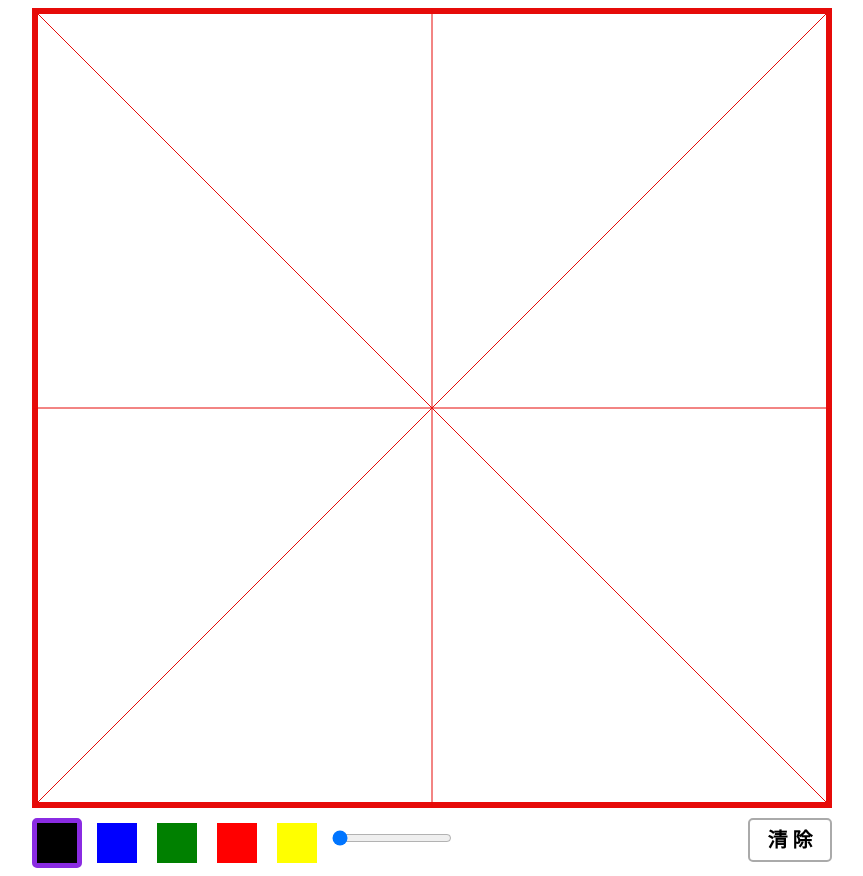
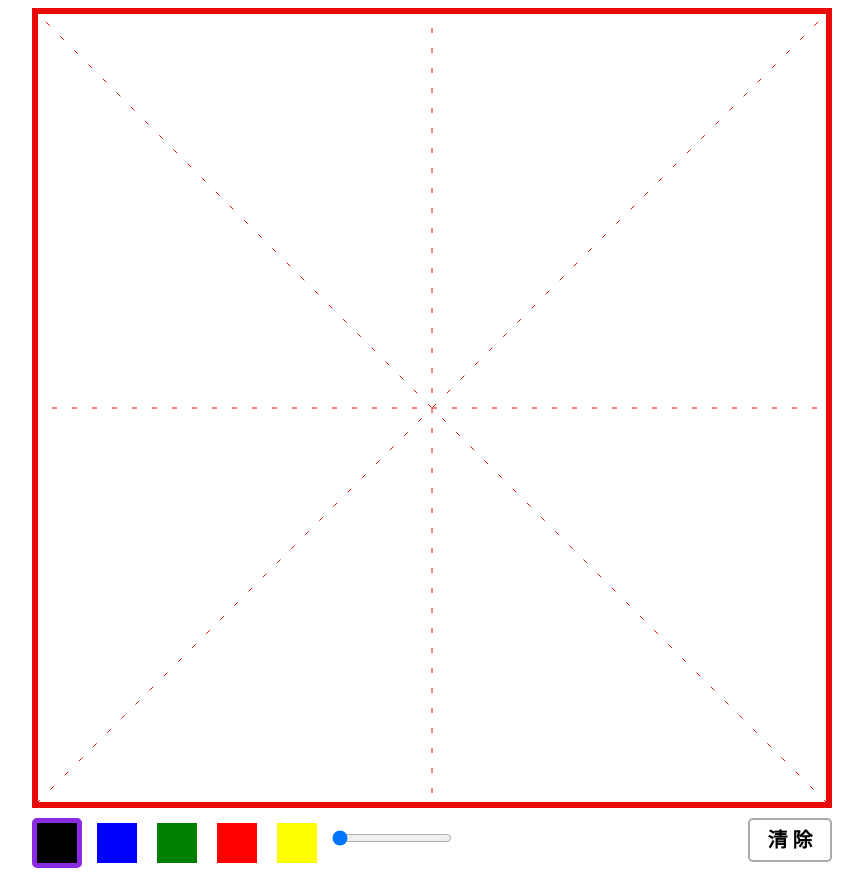
Before and after one commit to MyAbcd/learnToWrite, a plain HTML site: page index.html in a window 1280 px wide. Shown: the whole page, without its empty margins (208-1071 px from the left). Drawn offline with Linux system fonts and the light colour scheme.

Commit message:
3
方框内实线变为虚线

```diff
--- a/write.js
+++ b/write.js
@@ -35,14 +35,6 @@ $(".color_btn").click(
 		$(this).addClass("color_btn_selected")
 		strokeColor = $(this).css("background-color")
 	})
-
-//改变粗细
-/*function changeWidth(){
-	var x = document.getElementById("range").value;
-	maxLineWidth = x;
-}*/
-
-
 function beginStroke(point){
 	isMouseDown = true;
 	lastLoc = windowToCanvas(point.x,point.y);
@@ -156,6 +148,7 @@ function drawGrid(){
 	context.lineWidth = 6
 	context.stroke();
 
+	context.setLineDash([5,15]);
 	context.beginPath();
 	context.moveTo(0,0);
 	context.lineTo(canvasWidth,canvasHeight);
```
Also changed, not shown: index.html (+0 -1 lines).
